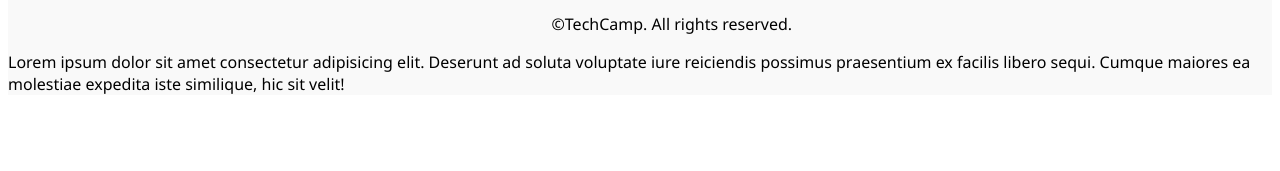
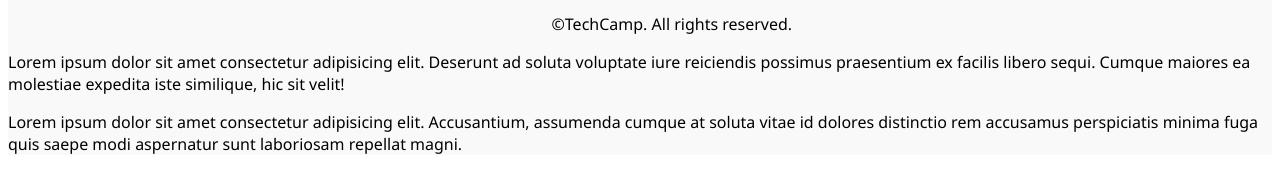
Before and after one commit to simmyshiundu/html-project, a plain HTML site: page techcamp_homepage.html in a window 1280 px wide. Shown: the part 3522-3693 px from the top of the page. Before the commit the page ends 3633 px from the top, so only its background shows below. Drawn offline with Linux system fonts and the light colour scheme.

Commit message:
index changed

```diff
--- a/techcamp_homepage.html
+++ b/techcamp_homepage.html
@@ -137,6 +137,7 @@
                     class="fa-brands fa-whatsapp"></i></a>
         <p class="p">&copy;TechCamp. All rights reserved.</p>
         <p>Lorem ipsum dolor sit amet consectetur adipisicing elit. Deserunt ad soluta voluptate iure reiciendis possimus praesentium ex facilis libero sequi. Cumque maiores ea molestiae expedita iste similique, hic sit velit!</p>
+        <p>Lorem ipsum dolor sit amet consectetur adipisicing elit. Accusantium, assumenda cumque at soluta vitae id dolores distinctio rem accusamus perspiciatis minima fuga quis saepe modi aspernatur sunt laboriosam repellat magni.</p>
     </div>
 </body>
 
```
